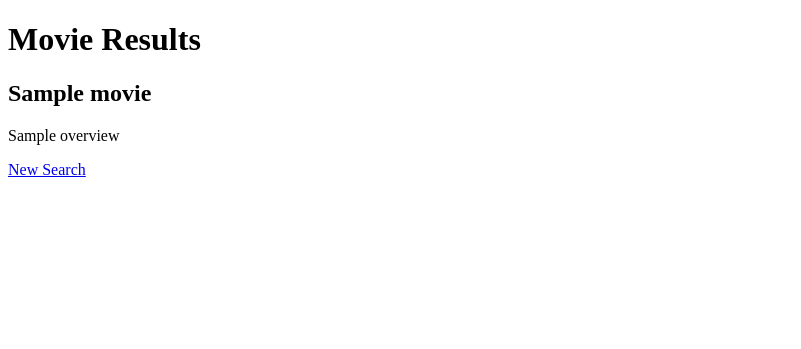
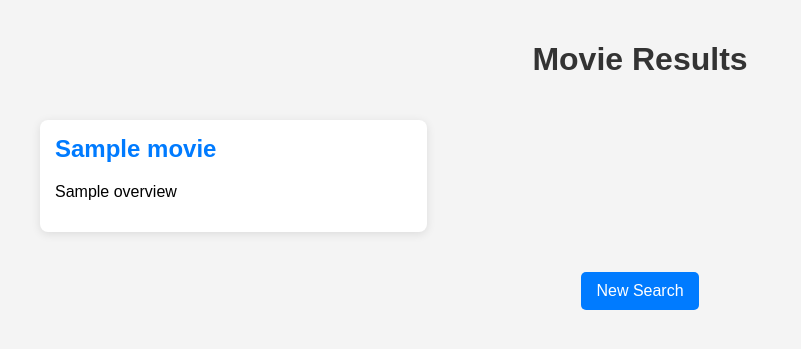
Before and after one commit to Aymanjeb/Hackathon-AL, a Flask app: template templates/results.html in a window 1280 px wide. Shown: the top 349 px of the page, without its empty margins (0-801 px from the left). Run offline with Flask 3, Linux system fonts and the light colour scheme; the template is opened without the code that fills it: most values are stand-ins (such as "Sample title", 1, 10 or a date in 2020).

Commit message:
front for results updated

```diff
--- a/templates/results.html
+++ b/templates/results.html
@@ -4,12 +4,59 @@
     <meta charset="UTF-8">
     <meta name="viewport" content="width=device-width, initial-scale=1.0">
     <title>Movie Results</title>
+    <style>
+        body {
+            font-family: 'Arial', sans-serif;
+            background-color: #f4f4f4;
+            margin: 0;
+            padding: 20px;
+        }
+        h1 {
+            color: #333;
+            text-align: center;
+        }
+        #results {
+            display: grid;
+            grid-template-columns: repeat(auto-fill, minmax(300px, 1fr));
+            gap: 20px;
+            padding: 20px;
+        }
+        .movie {
+            background-color: white;
+            border-radius: 8px;
+            box-shadow: 0 2px 10px rgba(0, 0, 0, 0.1);
+            padding: 15px;
+            transition: transform 0.2s;
+        }
+        .movie:hover {
+            transform: scale(1.03);
+        }
+        .movie h2 {
+            margin-top: 0;
+            color: #007bff;
+        }
+        a {
+            display: block;
+            width: max-content;
+            margin: 20px auto;
+            padding: 10px 15px;
+            background-color: #007bff;
+            color: white;
+            text-align: center;
+            border-radius: 5px;
+            text-decoration: none;
+            transition: background-color 0.2s;
+        }
+        a:hover {
+            background-color: #0056b3;
+        }
+    </style>
 </head>
 <body>
     <h1>Movie Results</h1>
     <div id="results">
         {% for movie in movies %}
-            <div>
+            <div class="movie">
                 <h2>{{ movie.title }}</h2>
                 <p>{{ movie.overview }}</p>
             </div>
```
